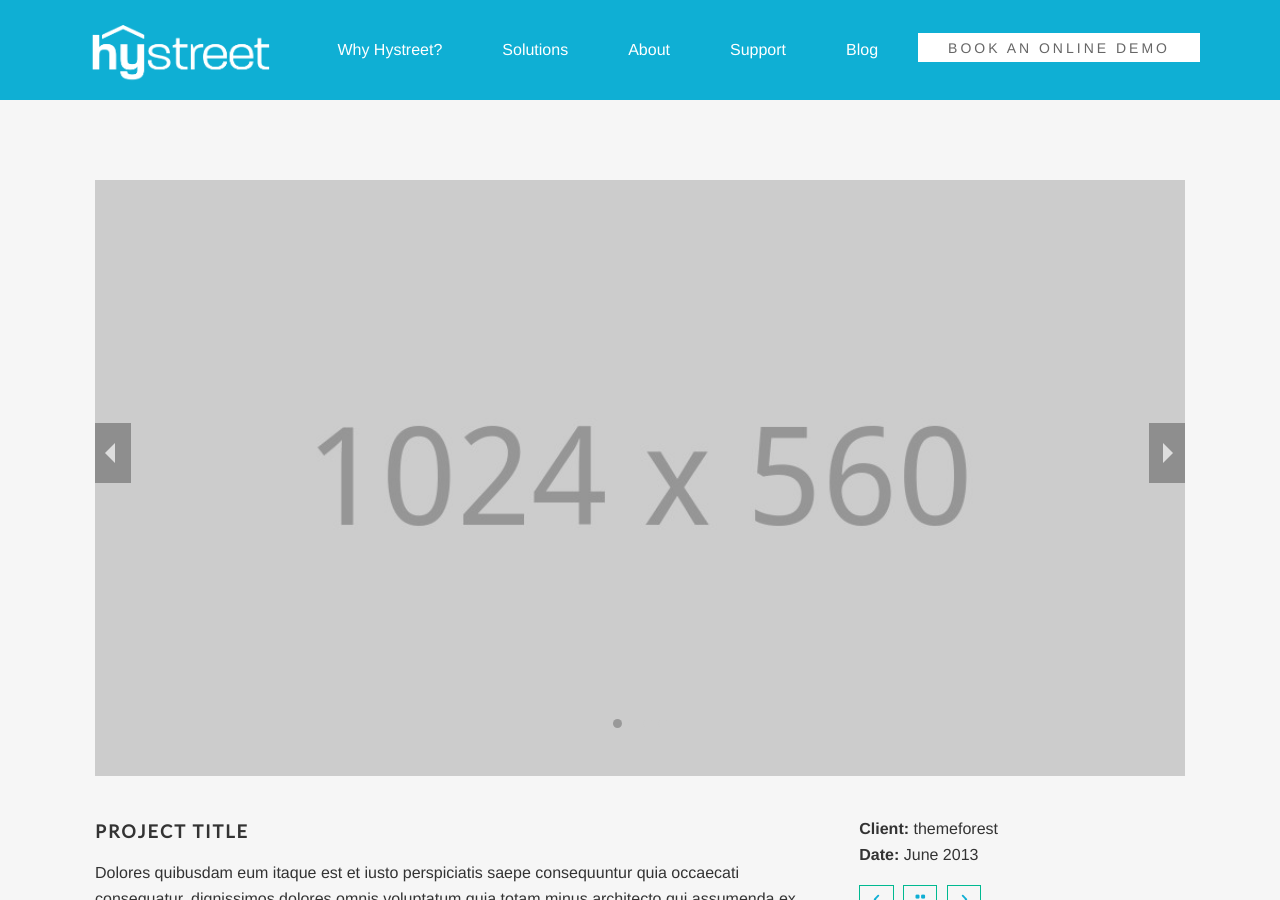
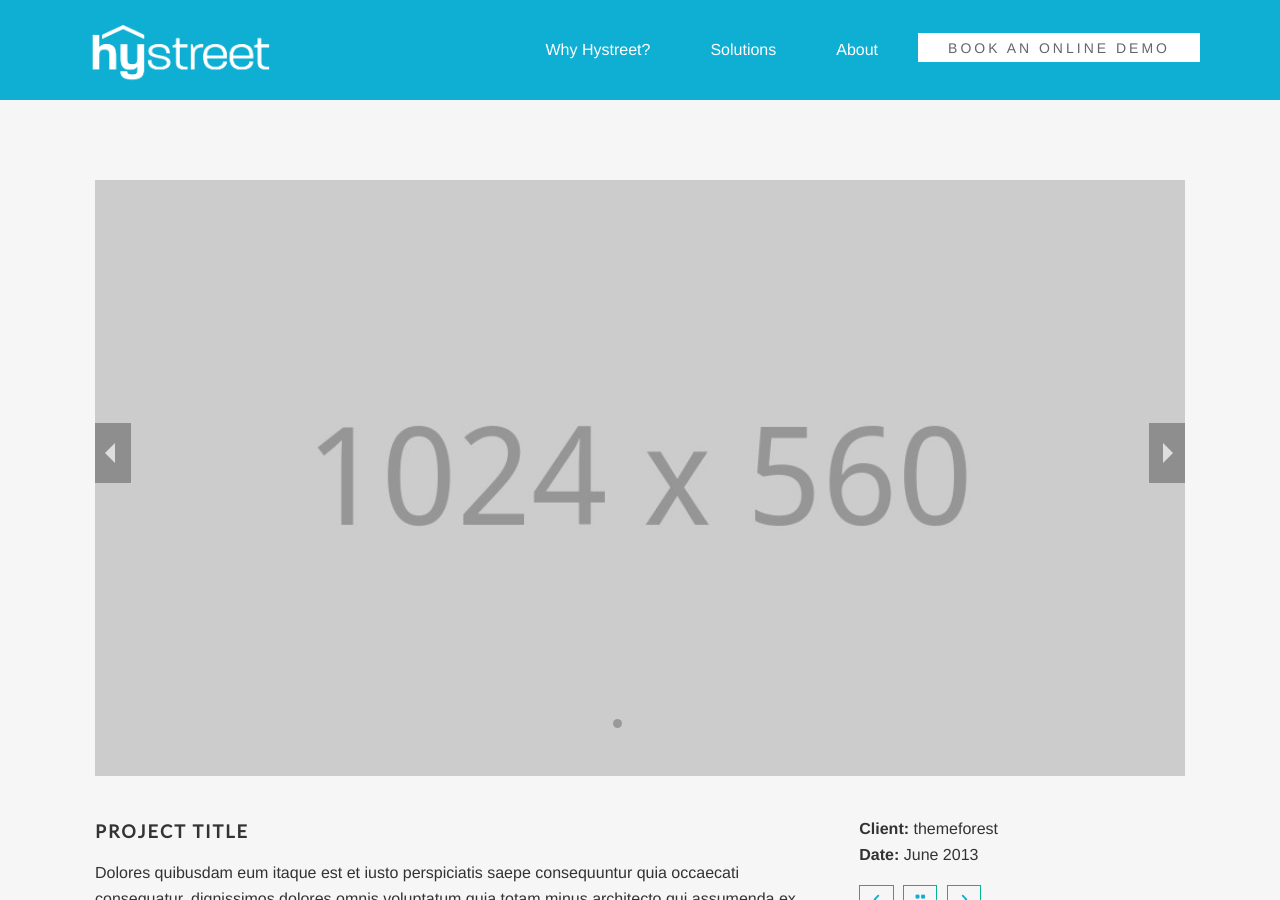
Before and after one commit to hystreet/hystreet.github.io, a Jekyll site: the page built from portfolio-item.html, in a window 1280 px wide and 900 px high. Built offline with Jekyll 4.4.1, drawn with Linux system fonts in a browser that asks for light colours; some web fonts are replaced.

Commit message:
Removing items from blog that need more thorough content

```diff
--- a/_data/nav.yml
+++ b/_data/nav.yml
@@ -4,8 +4,6 @@
   children:
     - name: Our Clients
       path: why-hystreet/our-clients/
-    - name: Our Partners
-      path: why-hystreet/our-partners/
     - name: Testimonials
       path: why-hystreet/testimonials/
 - name: Solutions
@@ -26,21 +24,3 @@
       path: about-us/meet-the-team/
     - name: Careers
       path: about-us/careers/
-- name: Support
-  path: support/
-  section_id: support
-  children:
-    - name: FAQs
-      path: support/faqs/
-    - name: Training
-      path: support/training/
-    - name: Getting started
-      path: support/getting-started/
-    - name: Demo Videos
-      path: support/demo-videos/
-- name: Blog
-  path: blog/
-  section_id: blog
-  children:
-    - name: Resources
-      path: #
```
